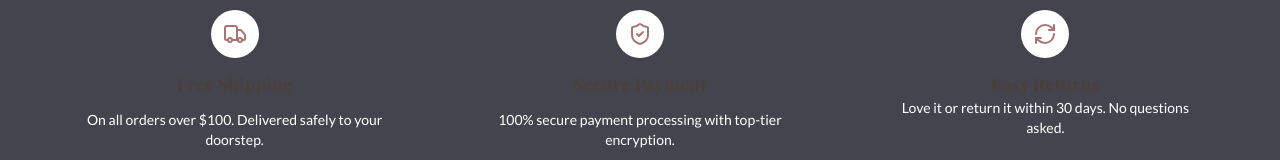
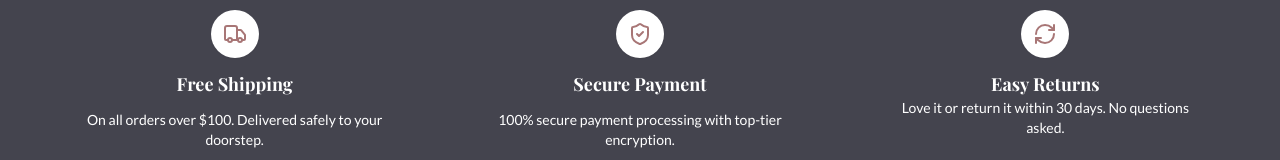
Before and after one commit to Swalehagameotech/E-COMMERCE, a React (Vite) app in the folder vite-project/: page /home in a window 1280 px wide. Shown: the part 1766-1926 px from the top of the page. Built offline with nearby package versions, Linux system fonts and the light colour scheme; no server answers; a web font is replaced by a local one.

Commit message:
final-touch

```diff
--- a/vite-project/index.html
+++ b/vite-project/index.html
@@ -4,7 +4,7 @@
     <meta charset="UTF-8" />
     <link rel="icon" type="image/svg+xml" href="/vite.svg" />
     <meta name="viewport" content="width=device-width, initial-scale=1.0" />
-    <title>Luxe | Premium Ancient Fashion</title>
+    <title>BLOOM | Premium Ancient Fashion</title>
     <link rel="preconnect" href="https://fonts.googleapis.com">
     <link rel="preconnect" href="https://fonts.gstatic.com" crossorigin>
     <link href="https://fonts.googleapis.com/css2?family=Lato:wght@300;400;700&family=Playfair+Display:ital,wght@0,400;0,600;0,700;1,400&display=swap" rel="stylesheet">
--- a/vite-project/src/components/Contact.jsx
+++ b/vite-project/src/components/Contact.jsx
@@ -137,7 +137,7 @@ const Contact = () => {
                   <button
                     type="submit"
                     disabled={loading}
-                    className="w-full bg-[#A02E4C]  hover:bg-[#B4846C] text-white font-semibold py-2.5 rounded-lg"
+                    className="w-full bg-[#A02E4C]  hover:bg-[#cb4d6f] text-white font-semibold py-2.5 rounded-lg"
                   >
                     {loading ? 'Sending...' : 'Send'}
                   </button>
--- a/vite-project/src/components/Footer.jsx
+++ b/vite-project/src/components/Footer.jsx
@@ -11,14 +11,14 @@ const Footer = () => {
             <div className="w-12 h-12 bg-white rounded-full flex items-center justify-center shadow-sm">
               <Truck className="w-6 h-6 text-accent" />
             </div>
-            <h4 className="font-serif font-bold text-lg">Free Shipping</h4>
+            <h4 className="font-serif font-bold text-lg text-white">Free Shipping</h4>
             <p className="text-sm text-white max-w-xs">On all orders over $100. Delivered safely to your doorstep.</p>
           </div>
           <div className="flex flex-col items-center text-center space-y-3">
             <div className="w-12 h-12 bg-white rounded-full flex items-center justify-center shadow-sm">
               <ShieldCheck className="w-6 h-6 text-accent" />
             </div>
-            <h4 className="font-serif font-bold text-lg">Secure Payment</h4>
+            <h4 className="font-serif font-bold text-lg text-white">Secure Payment</h4>
             <p className="text-sm text-white max-w-xs">100% secure payment processing with top-tier encryption.</p>
           </div>
           <div className="flex flex-col items-center text-center space-y-3">
@@ -26,7 +26,7 @@ const Footer = () => {
               <RefreshCw className="w-6 h-6 text-accent" />
             </div>
             <div className="flex flex-col">
-              <h4 className="font-serif font-bold text-lg">Easy Returns</h4>
+              <h4 className="font-serif font-bold text-lg text-white">Easy Returns</h4>
               <p className="text-sm text-white max-w-xs">Love it or return it within 30 days. No questions asked.</p>
             </div>
           </div>
--- a/vite-project/src/index.css
+++ b/vite-project/src/index.css
@@ -181,12 +181,12 @@
   }
 
   a:hover {
-    @apply text-accent-dark;
+@apply text-[#cb4d6f];
   }
 
   button {
     @apply rounded-xl border border-transparent px-6 py-2.5 text-sm font-bold font-sans tracking-wide;
-    @apply bg-[#A02E4C]  text-white cursor-pointer transition-all duration-300 shadow-sm hover:shadow-md hover:bg-accent-dark;
+    @apply bg-[#A02E4C]  text-white cursor-pointer transition-all duration-300 shadow-sm hover:shadow-md hover:bg-[#cb4d6f];
   }
 
 
```
